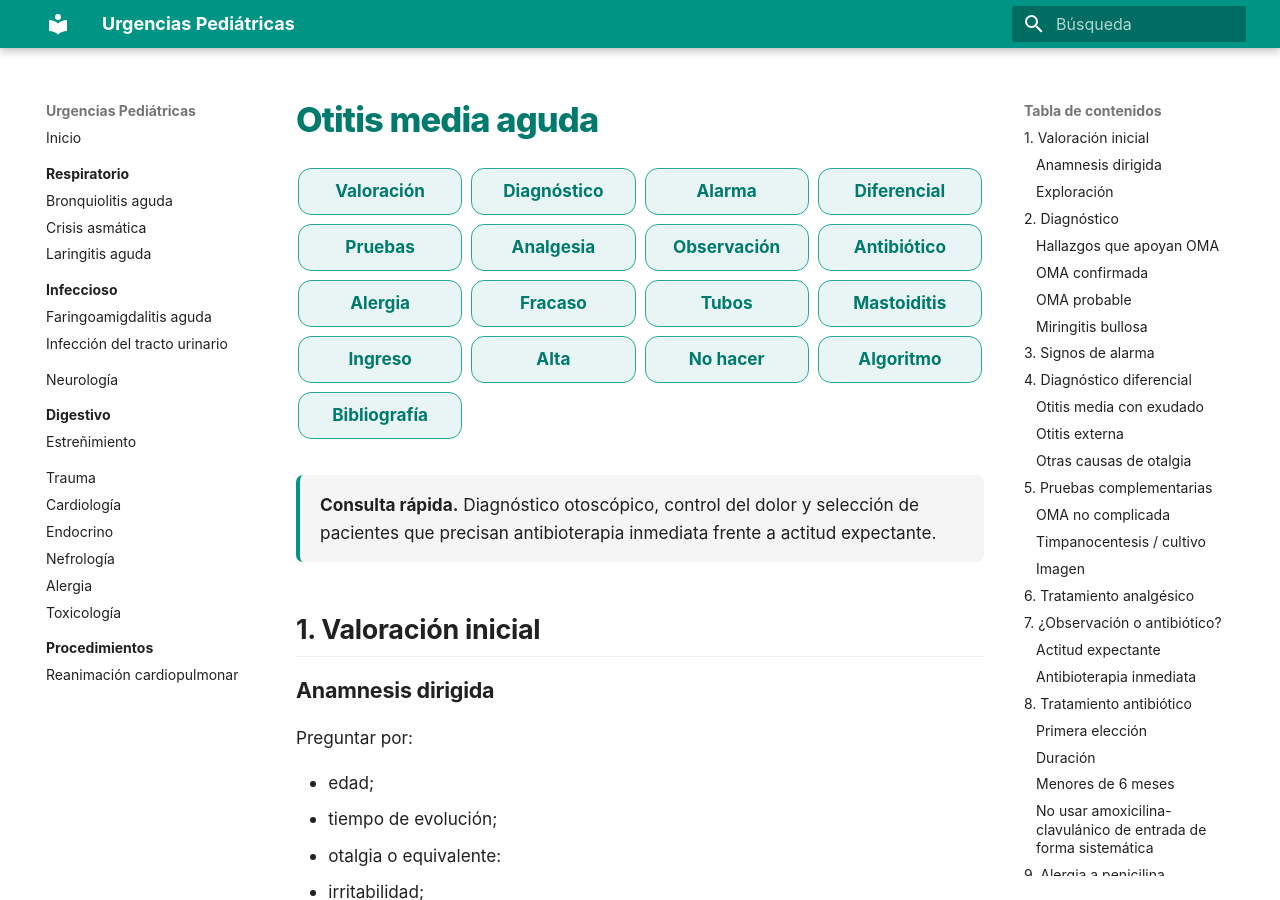
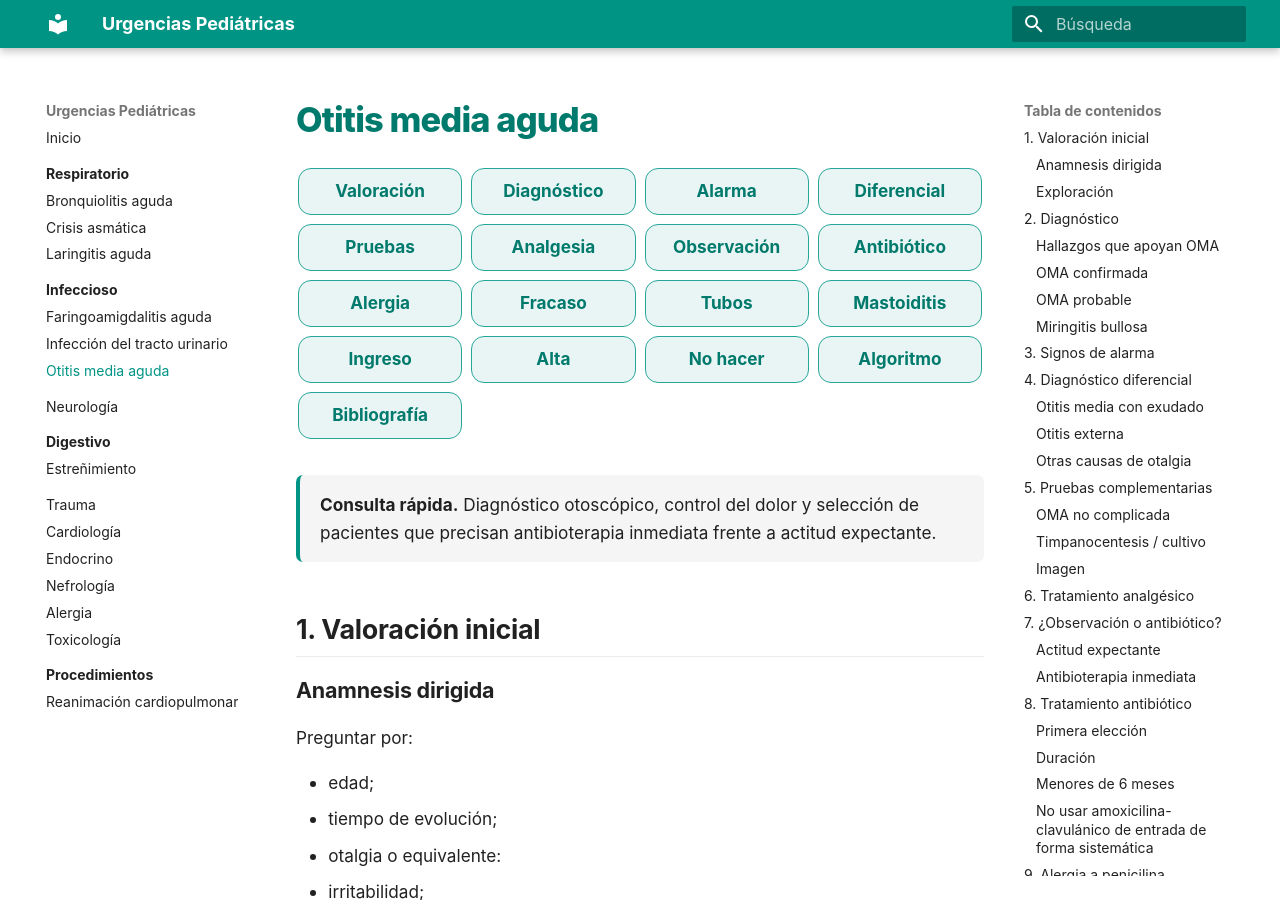
Before and after one commit to gonzaloares/urgencias-pediatricas, an MkDocs documentation site: the page built from docs/infeccioso/otitis-media-aguda.md, in a window 1280 px wide and 900 px high. Built offline with MkDocs 1.6.1 and Material for MkDocs 9.7.7, drawn with Linux system fonts in a browser that asks for light colours.

Commit message:
Añade otitis media aguda a la navegación

```diff
--- a/mkdocs.yml
+++ b/mkdocs.yml
@@ -24,6 +24,7 @@ nav:
       - infeccioso/index.md
       - Faringoamigdalitis aguda: infeccioso/faringoamigdalitis-aguda.md
       - Infección del tracto urinario: infeccioso/infeccion-tracto-urinario.md
+      - Otitis media aguda: infeccioso/otitis-media-aguda.md
   - Neurología: neurologia/index.md
   - Digestivo:
       - digestivo/index.md
```
